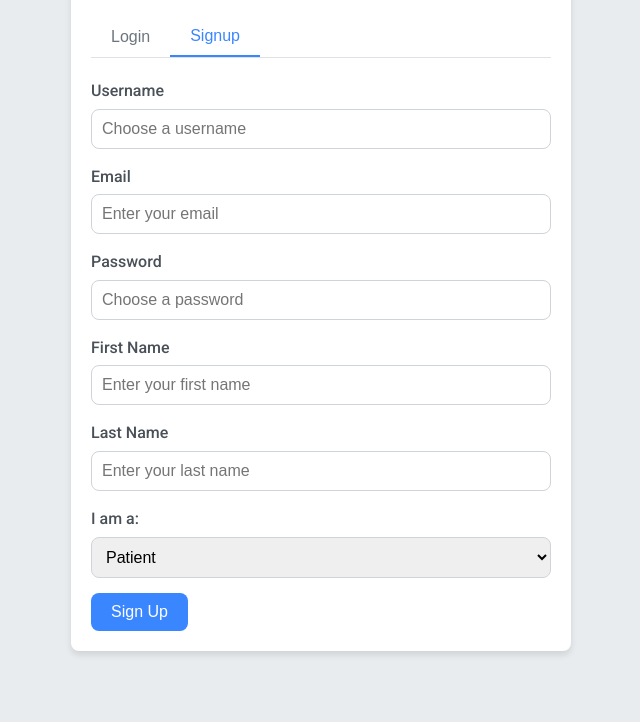
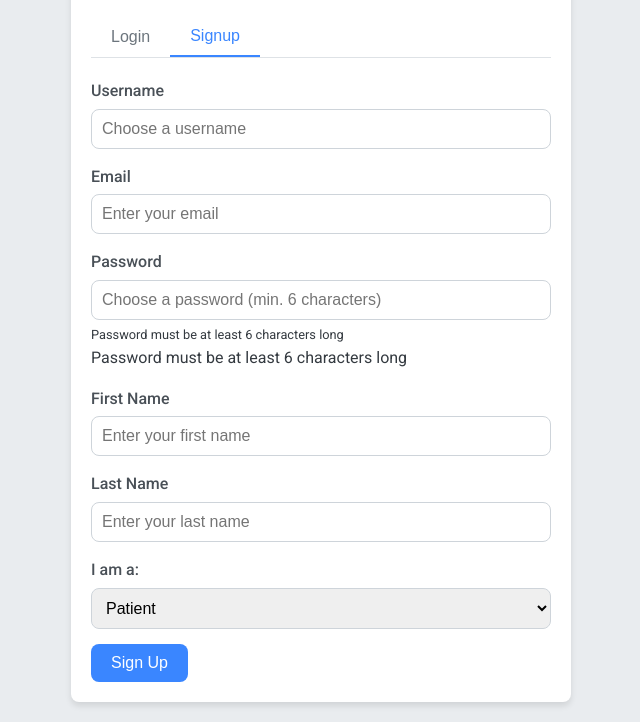
Before and after one commit to SWE-Team-Croissant/Repo_1, a plain HTML site: page frontend/index.html in a window 1280 px wide. Both pictures are taken after a click on the button "Signup". Shown: the part 199-921 px from the top of the page, without its empty margins (319-959 px from the left). Before the commit the page ends 870 px from the top, so only its background shows below. Drawn offline with nearby package versions, Linux system fonts and the light colour scheme; no server answers.

Commit message:
Added min 6 character requirment for password to enhance strength

```diff
--- a/frontend/index.html
+++ b/frontend/index.html
@@ -49,7 +49,8 @@
                         </div>
                         <div class="form-group">
                             <label for="signup-password">Password</label>
-                            <input type="password" id="signup-password" placeholder="Choose a password">
+                            <input type="password" id="signup-password" placeholder="Choose a password (min. 6 characters)" minlength="6">
+                            <span class="helper-text">Password must be at least 6 characters long</span>
                         </div>
                         <div class="form-group">
                             <label for="signup-first-name">First Name</label>
--- a/frontend/js/auth.js
+++ b/frontend/js/auth.js
@@ -9,6 +9,29 @@ document.addEventListener('DOMContentLoaded', () => {
     const loginBtn = document.getElementById('login-btn');
     const signupBtn = document.getElementById('signup-btn');
     const logoutBtn = document.getElementById('logout-btn');
+    const signupPassword = document.getElementById('signup-password');
+
+    // Add password helper text
+    const passwordField = document.getElementById('signup-password');
+    const passwordHelperText = document.createElement('span');
+    passwordHelperText.className = 'helper-text';
+    passwordHelperText.textContent = 'Password must be at least 6 characters long';
+    passwordHelperText.style.fontSize = '0.8rem';
+    passwordHelperText.style.color = 'var(--text-muted-color)';
+    passwordHelperText.style.display = 'block';
+    passwordHelperText.style.marginTop = '5px';
+
+    // Insert helper text after the password field
+    passwordField.parentNode.insertBefore(passwordHelperText, passwordField.nextSibling);
+
+    // Add input validation for password field
+    passwordField.addEventListener('input', function() {
+        if (this.value.length < 6) {
+            passwordHelperText.style.color = 'var(--danger-color)';
+        } else {
+            passwordHelperText.style.color = 'var(--success-color)';
+        }
+    });
 
     // Check if user is already logged in
     if (localStorage.getItem('token')) {
@@ -95,6 +118,12 @@ document.addEventListener('DOMContentLoaded', () => {
 
         if (!username || !email || !password) {
             showToast('Please fill in the required fields', 'error');
+            return;
+        }
+
+        // Add password length validation
+        if (password.length < 6) {
+            showToast('Password must be at least 6 characters long', 'error');
             return;
         }
 
```
